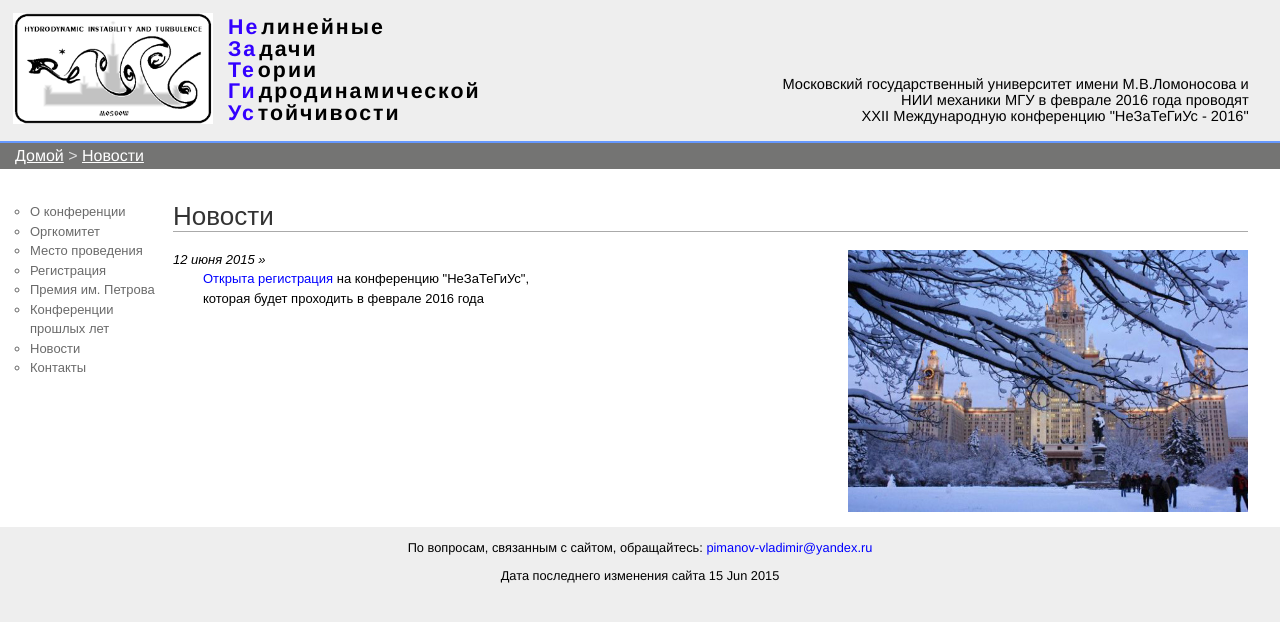
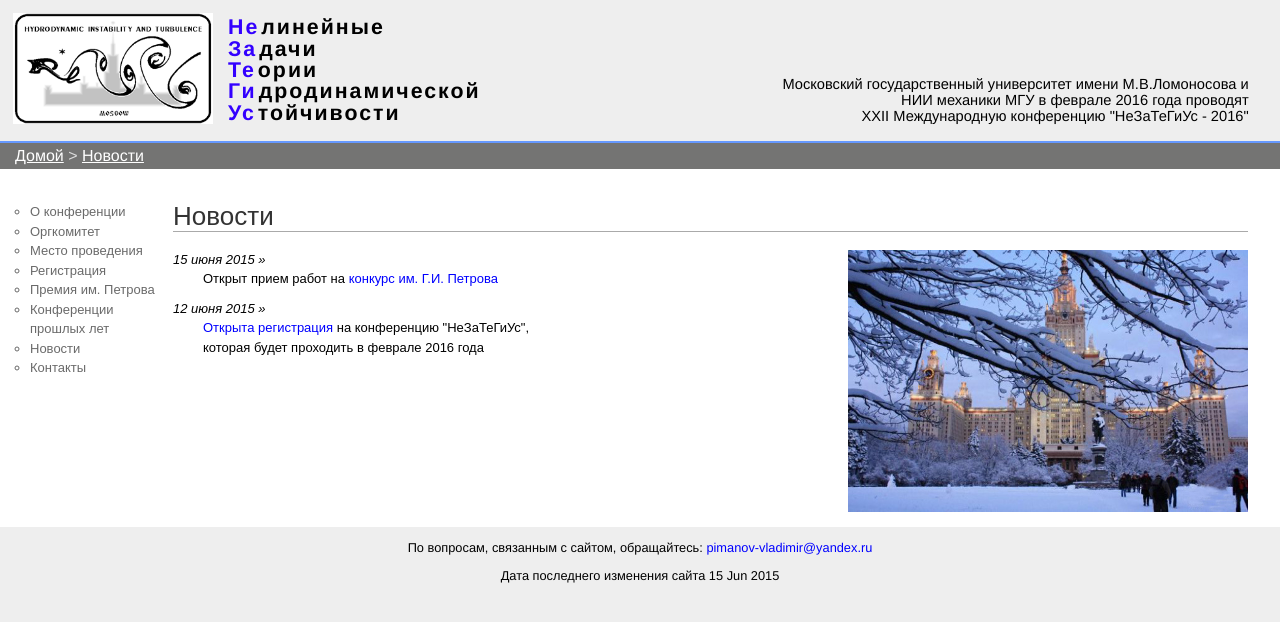
Before and after one commit to pimanov/hit-conf, a Jekyll site: the page built from index.html, in a window 1280 px wide. Shown: the top 622 px of the page. Built offline with Jekyll 4.4.1, drawn with Linux system fonts in a browser that asks for light colours.

Commit message:
petrov deadline added

```diff
--- a/2016/contest.html
+++ b/2016/contest.html
@@ -14,7 +14,7 @@
 
 <p>
 Работы направляются в трех экземплярах на русском языке на имя д.ф.-м.н. Н.В.Никитина по адресу: 119192, Москва, Мичуринский пр.,
-д.1, НИИ механики МГУ.
+д.1, НИИ механики МГУ. Срок подачи конкурсных работ до <strong>20 декабря 2015 г</strong>.
 </p>
 
 <h2>ПОЛОЖЕНИЕ о премии имени академика Г.И. Петрова</h2>
--- a/index.html
+++ b/index.html
@@ -3,9 +3,13 @@
 title: Новости
 ---
 <div style="float: left; width: 400px">
-<em>12 июня 2015 &raquo;</em>
+  <em>15 июня 2015 &raquo;</em>
   <div style="margin: 0px 5px 10px 30px">
-  <a href="2016/signup.html">Открыта регистрация</a> на конференцию "НеЗаТеГиУс", которая будет проходить в феврале 2016 года
+    Открыт прием работ на <a href="2016/contest.html">конкурс им. Г.И. Петрова</a>
+  </div>
+  <em>12 июня 2015 &raquo;</em>
+  <div style="margin: 0px 5px 10px 30px">
+    <a href="2016/signup.html">Открыта регистрация</a> на конференцию "НеЗаТеГиУс", которая будет проходить в феврале 2016 года
   </div>
 </div>
 <div style="float: right; width: 400px;">
```
